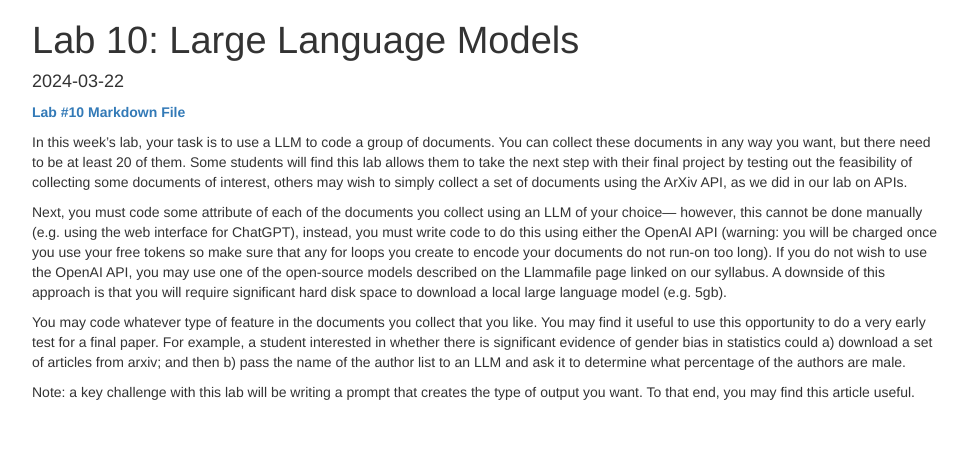
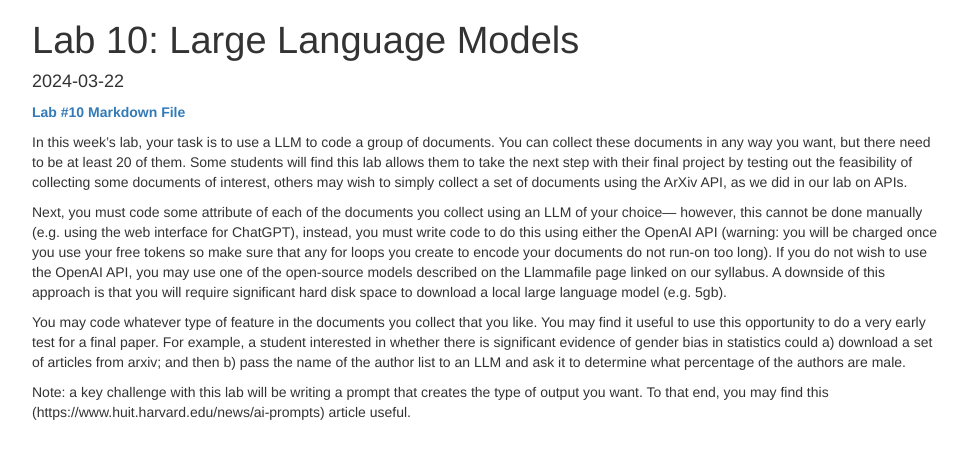
Before and after one commit to dssoc/dssoc.github.io, a Jekyll site: the page assignments/lab_10_llm.html, which Jekyll copies as it is, in a window 1280 px wide. Shown: the top 459 px of the page, without its empty margins (153-1121 px from the left). Built offline with Jekyll 4.4.1, drawn with Linux system fonts in a browser that asks for light colours; an icon font too large for the unit is left out; some of the changed lines change nothing that is shown.

Commit message:
Update lab_10_llm.html with link

```diff
--- a/assignments/lab_10_llm.html
+++ b/assignments/lab_10_llm.html
@@ -382,7 +382,7 @@
 the author list to an LLM and ask it to determine what percentage of the
 authors are male.</p>
 <p>Note: a key challenge with this lab will be writing a prompt that
-creates the type of output you want. To that end, you may find this
+creates the type of output you want. To that end, you may find this (https://www.huit.harvard.edu/news/ai-prompts)
 article useful.</p>
 
 
```
